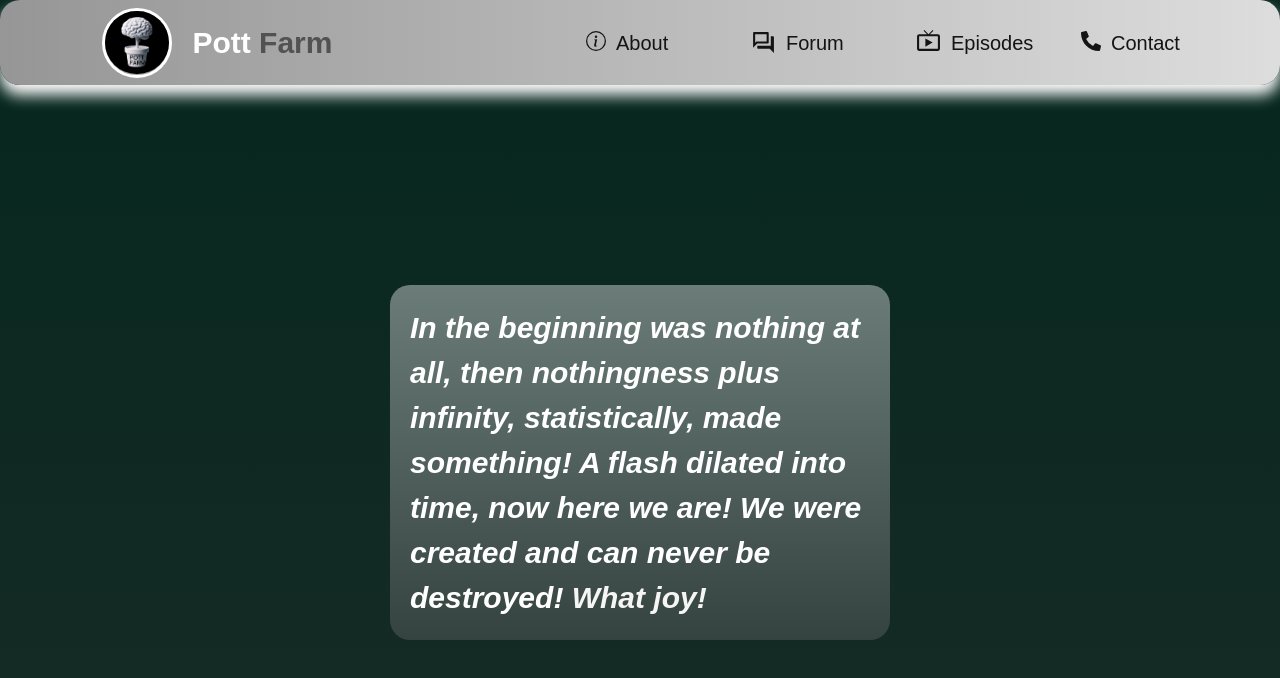
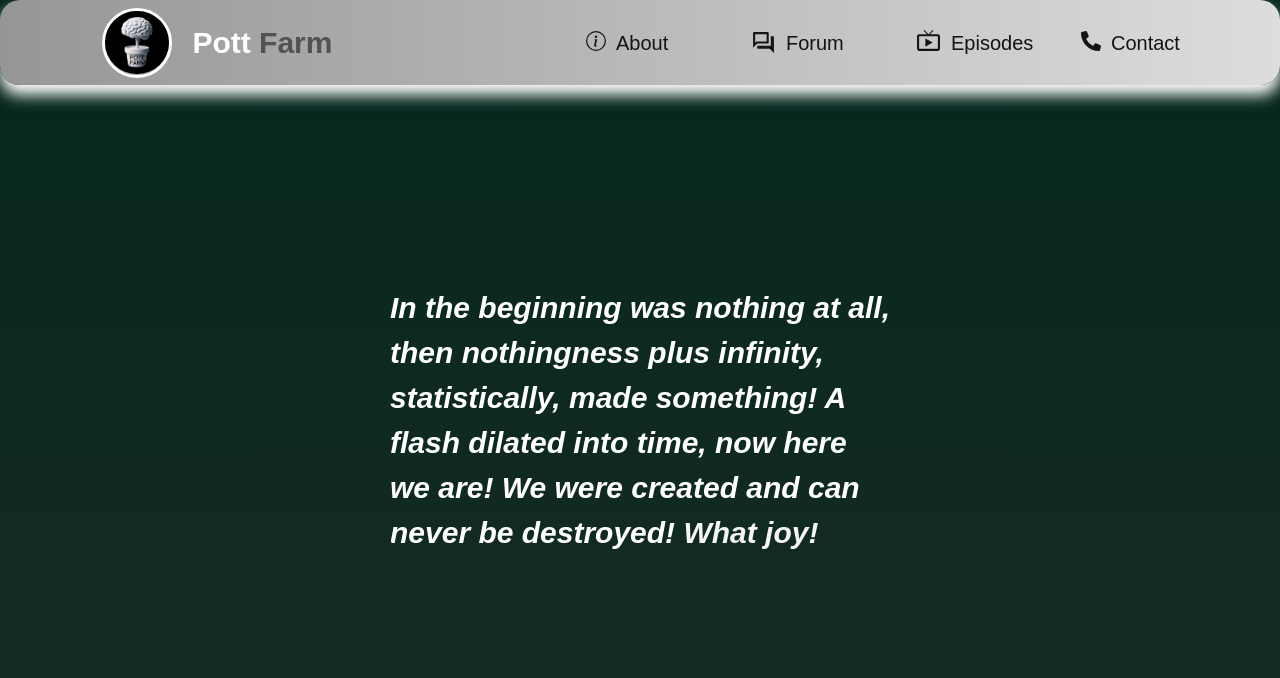
Before and after one commit to Tricaster26/pott-farm-web, a Next.js app: page / in a window 1280 px wide. Shown: the top 678 px of the page. Built offline with nearby package versions, Linux system fonts and the light colour scheme.

Commit message:
feat : added animation on render

```diff
--- a/app/app.css
+++ b/app/app.css
@@ -58,21 +58,6 @@
   }
 }
 
-.quote-container {
-  background-image: linear-gradient(
-    rgba(251, 251, 251, 0.4),
-    rgba(104, 104, 104, 0.4)
-  );
-  max-width: 500px;
-  width: 100%;
-  font-style: italic;
-  margin-top: 200px;
-  color: rgb(255, 255, 255);
-  font-size: 30px;
-  padding: 20px;
-  border-radius: 20px;
-
-  .quote-text {
-    font-weight: bold;
-  }
+.quote-text {
+  font-weight: bold;
 }
--- /dev/null
+++ b/app/components/QuoteBox.tsx
@@ -0,0 +1,28 @@
+"use client";
+
+import { FC, ReactNode, useEffect, useState } from "react";
+import "./quote-box.css";
+
+type QuoteBoxType = {
+  children: ReactNode[] | ReactNode;
+};
+
+const QuoteBox: FC<QuoteBoxType> = ({ children }) => {
+  const [showQuote, setShowQuote] = useState(false);
+
+  useEffect(() => {
+    const timeout = setTimeout(() => {
+      setShowQuote(true);
+      clearTimeout(timeout);
+    }, 500);
+  }, []);
+  return (
+    <div
+      className={`quote-container ${showQuote ? "show-quote" : "hide-quote"}`}
+    >
+      {children}
+    </div>
+  );
+};
+
+export default QuoteBox;
--- /dev/null
+++ b/app/components/quote-box.css
@@ -0,0 +1,23 @@
+.quote-container {
+  max-width: 500px;
+  width: 100%;
+  font-style: italic;
+  margin-top: 200px;
+  color: rgb(255, 255, 255);
+  font-size: 30px;
+
+  border-radius: 20px;
+  overflow: hidden;
+}
+
+.hide-quote {
+  max-height: 0;
+  opacity: 0;
+  transition: max-height 5s, opacity 2s;
+}
+
+.show-quote {
+  max-height: 100%;
+  opacity: 1;
+  transition: max-height 5s, opacity 2s;
+}
--- a/app/page.tsx
+++ b/app/page.tsx
@@ -5,6 +5,7 @@ import { FaPhoneAlt } from "react-icons/fa";
 import { MdOutlineForum } from "react-icons/md";
 import { MdLiveTv } from "react-icons/md";
 import { BsInfoCircle } from "react-icons/bs";
+import QuoteBox from "./components/QuoteBox";
 
 const Home = () => {
   return (
@@ -46,14 +47,14 @@ const Home = () => {
         </div>
       </div>
 
-      <div className="quote-container">
+      <QuoteBox>
         <p className="quote-text">
           In the beginning was nothing at all, then nothingness plus infinity,
           statistically, made something! A flash dilated into time, now here we
           are! We were created and can never be destroyed!{" "}
           <label className="text-[#f5f5f5]">What joy!</label>
         </p>
-      </div>
+      </QuoteBox>
     </div>
   );
 };
```
